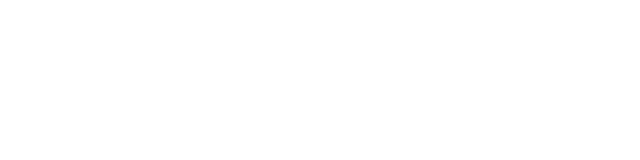
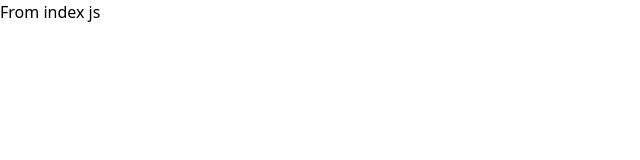
Before and after one commit to Viktoriia-Piskova/blog-ai-gen-app, a Next.js app: page / in a window 1280 px wide. Shown: the top 160 px of the page, without its empty margins (0-640 px from the left). Built offline with nearby package versions, Linux system fonts and the light colour scheme.

Commit message:
Set up base routs for the app

```diff
--- a/pages/index.js
+++ b/pages/index.js
@@ -1,3 +1,6 @@
 export default function Home() {
-  return <div />;
+  return <div>
+    <h1>From index js</h1>
+   </div>
+    ;
 }
--- /dev/null
+++ b/pages/post/[postId].js
@@ -0,0 +1,6 @@
+export default function Post() {
+    return <div>
+      <h1>From post page</h1>
+     </div>
+      ;
+  }
--- /dev/null
+++ b/pages/post/new.js
@@ -0,0 +1,6 @@
+export default function NewPost() {
+    return <div>
+      <h1>From post/new,js</h1>
+     </div>
+      ;
+  }
--- /dev/null
+++ b/pages/token-topup.js
@@ -0,0 +1,6 @@
+export default function TokenPopup() {
+    return <div>
+      <h1>From token popup</h1>
+     </div>
+      ;
+  }
```
